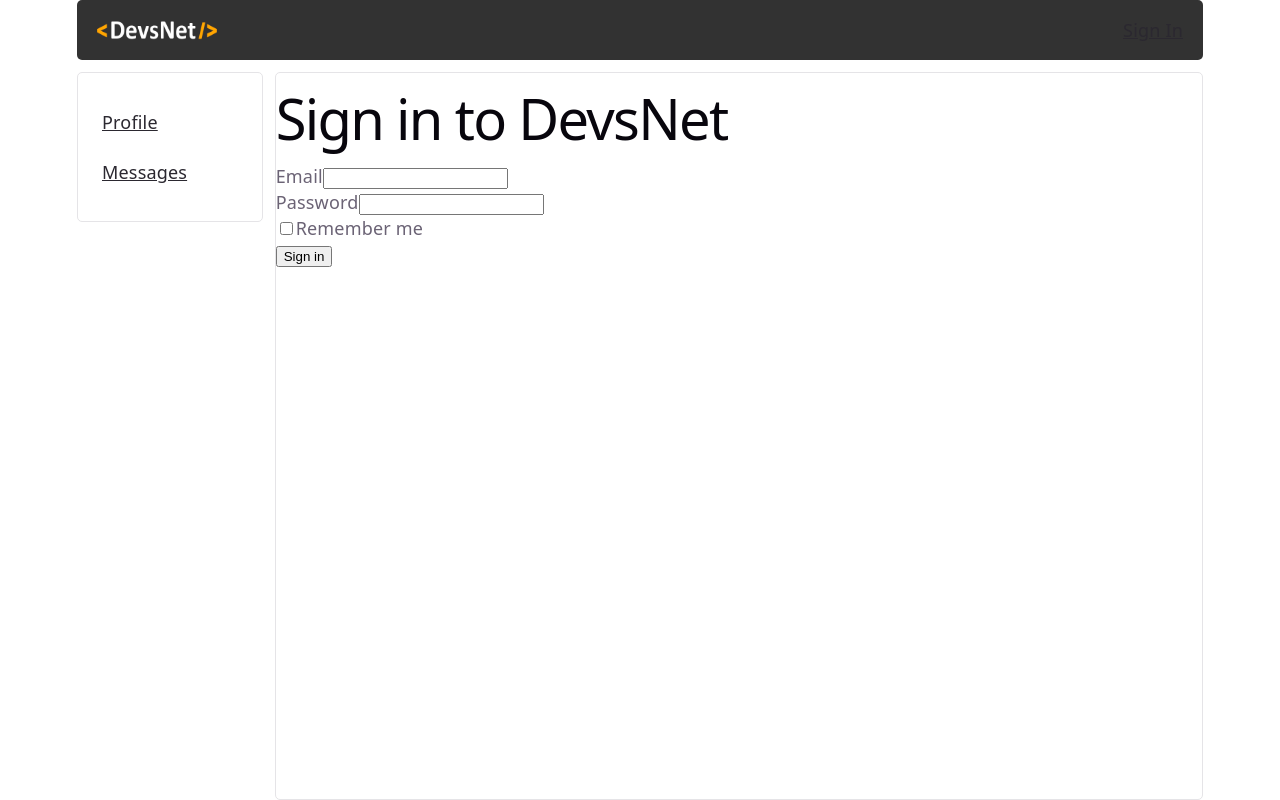
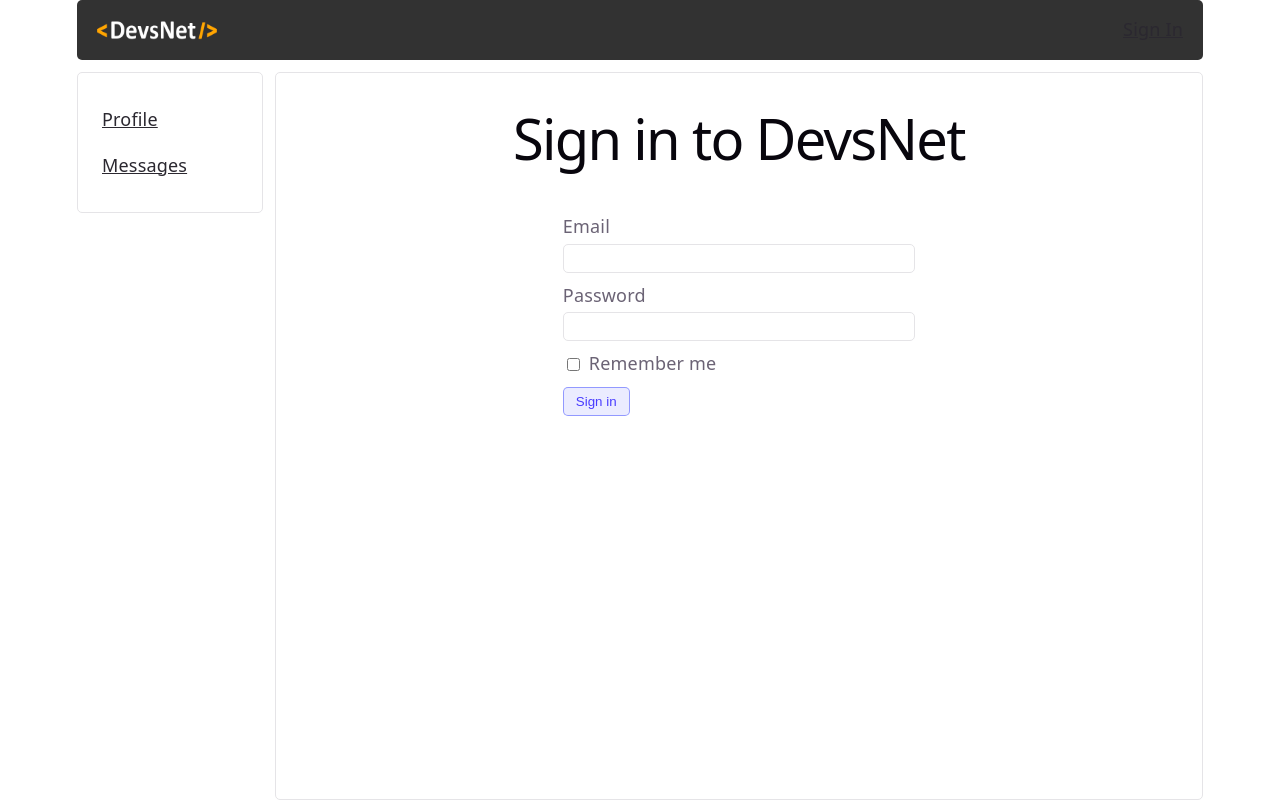
Before and after one commit to AlexBrilevski/social-net, a React (Vite) app: page /login in a window 1280 px wide. Built offline with nearby package versions, Linux system fonts and the light colour scheme.

Commit message:
Basic styles were added for form elements

```diff
--- a/src/index.css
+++ b/src/index.css
@@ -8,6 +8,7 @@
   --border-radius-default: 5px;
   --indent-base: 24px;
   --indent-s: 12px;
+  --indent-xs: 6px;
   --code-bg: #f4f3ec;
   --accent: #483bff;
   --accent-bg: rgba(59, 72, 255, 0.1);
@@ -53,6 +54,10 @@
   }
 }
 
+* {
+  box-sizing: border-box;
+}
+
 #root {
   display: grid;
   grid-template-rows: 60px 1fr;
@@ -63,11 +68,11 @@
   max-width: 100%;
   margin: 0 auto;
   min-height: 100svh;
-  box-sizing: border-box;
 }
 
 body {
   margin: 0;
+  line-height: 1.2;
 }
 
 h1,
@@ -91,7 +96,6 @@ h1 {
 h2 {
   margin: 0 0 8px;
   font-size: 24px;
-  line-height: 118%;
   letter-spacing: -0.24px;
 
   @media (max-width: 1024px) {
@@ -119,5 +123,43 @@ code {
   padding: 4px 8px;
   background: var(--code-bg);
   font-size: 15px;
-  line-height: 135%;
 }
+
+.form-group {
+  margin-bottom: var(--indent-s);
+}
+
+.form-group label {
+  display: inline-block;
+  margin-bottom: var(--indent-xs);
+}
+
+.form-group textarea {
+  min-height: 80px;
+}
+
+.form-group .form-control {
+  display: block;
+  width: 100%;
+  padding: var(--indent-xs) var(--indent-s);
+  border: 1px solid var(--border);
+  border-radius: var(--border-radius-default);
+}
+
+.form-group-checkbox {
+  display: flex;
+  align-items: center;
+  gap: var(--indent-xs);
+}
+
+.form-group-checkbox label {
+  margin-bottom: 0;
+}
+
+.form-actions button {
+  padding: var(--indent-xs) var(--indent-s);
+  background-color: var(--accent-bg);
+  border: 1px solid var(--accent-border);
+  border-radius: var(--border-radius-default);
+  color: var(--accent);
+}
--- a/src/pages/Messages/Chat/Chat.module.css
+++ b/src/pages/Messages/Chat/Chat.module.css
@@ -8,8 +8,3 @@
   gap: var(--indent-s);
   margin-bottom: var(--indent-base);
 }
-
-.new-message-form textarea {
-  display: block;
-  margin-bottom: var(--indent-s);
-}
--- a/src/pages/Messages/Chat/Chat.tsx
+++ b/src/pages/Messages/Chat/Chat.tsx
@@ -50,7 +50,7 @@ const Chat: FC<ChatProps> = (props) => {
           >
           </textarea>
         </div>
-        <div className="from-actions">
+        <div className="form-actions">
           <button>Send</button>
         </div>
       </form>
--- a/src/pages/Profile/PostsList/PostsList.module.css
+++ b/src/pages/Profile/PostsList/PostsList.module.css
@@ -4,10 +4,6 @@
 
 .new-post-section {
   margin-bottom: var(--indent-base);
-}
-
-.new-post-form textarea {
-  display: block;
 }
 
 .posts-list {
--- a/src/pages/Profile/PostsList/PostsList.tsx
+++ b/src/pages/Profile/PostsList/PostsList.tsx
@@ -47,7 +47,7 @@ const PostsList: FC<PostsListProps> = ({
             >
             </textarea>
           </div>
-          <div className="from-actions">
+          <div className="form-actions">
             <button>Add new post</button>
           </div>
         </form>
--- /dev/null
+++ b/src/pages/SignIn/SignIn.module.css
@@ -0,0 +1,10 @@
+.page-title {
+  text-align: center;
+}
+
+.signin-form {
+  width: 100%;
+  max-width: 400px;
+  margin: var(--indent-base) auto;
+  padding: var(--indent-s) var(--indent-base);
+}
--- a/src/pages/SignIn/SignIn.tsx
+++ b/src/pages/SignIn/SignIn.tsx
@@ -1,20 +1,37 @@
 import type { FC } from "react";
+
+import styles from "./SignIn.module.css";
 
 const SignIn: FC = () => {
   return (
     <div>
-      <h1>Sign in to DevsNet</h1>
-      <form>
+      <h1 className={styles["page-title"]}>Sign in to DevsNet</h1>
+
+      <form className={styles["signin-form"]}>
         <div className="form-group">
           <label htmlFor="email">Email</label>
-          <input id="email" name="email" type="email" />
+          <input
+            id="email"
+            className="form-control"
+            type="email"
+            name="email"
+          />
         </div>
         <div className="form-group">
           <label htmlFor="password">Password</label>
-          <input id="password" name="password" type="password" />
+          <input
+            id="password"
+            className="form-control"
+            type="password"
+            name="password"
+          />
         </div>
-        <div className="form-group">
-          <input id="remember-me" name="remember-me" type="checkbox" />
+        <div className="form-group form-group-checkbox">
+          <input
+            id="remember-me"
+            type="checkbox"
+            name="remember-me"
+          />
           <label htmlFor="remember-me">Remember me</label>
         </div>
         <div className="form-actions">
```
